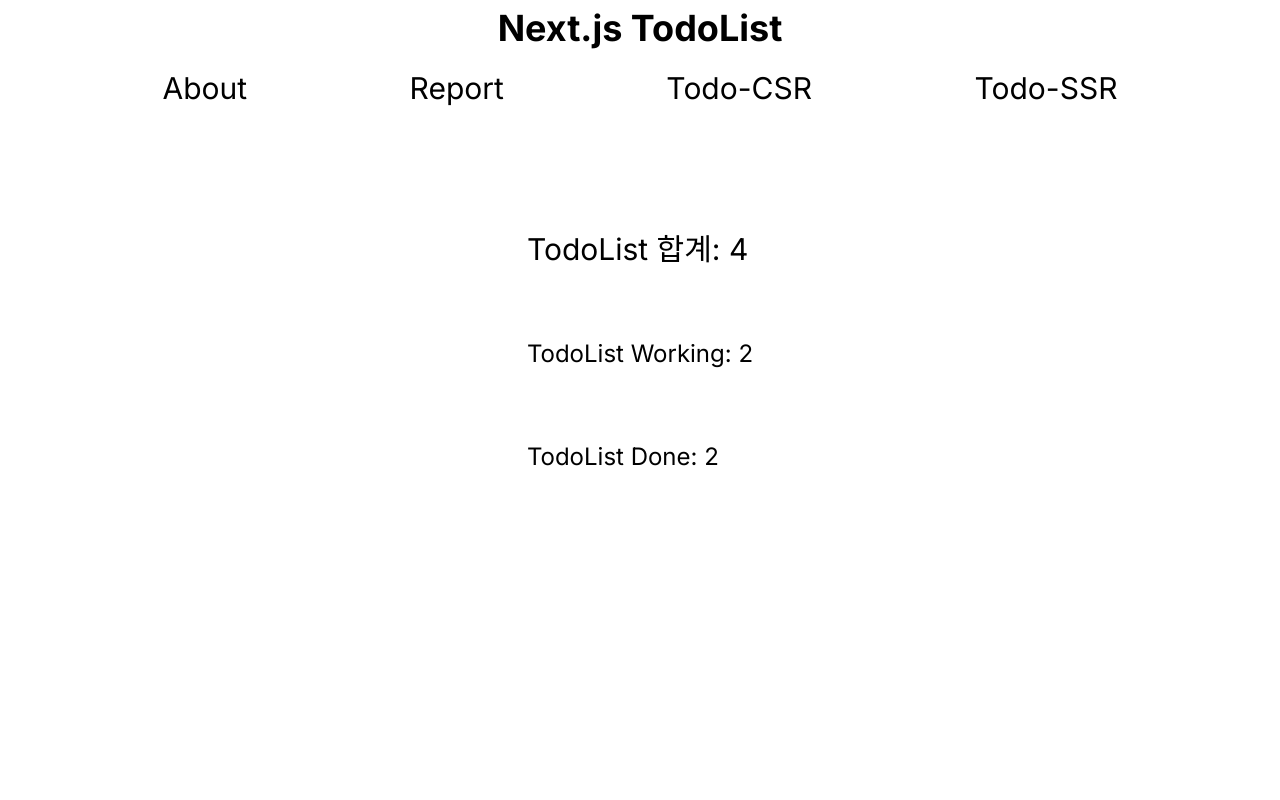
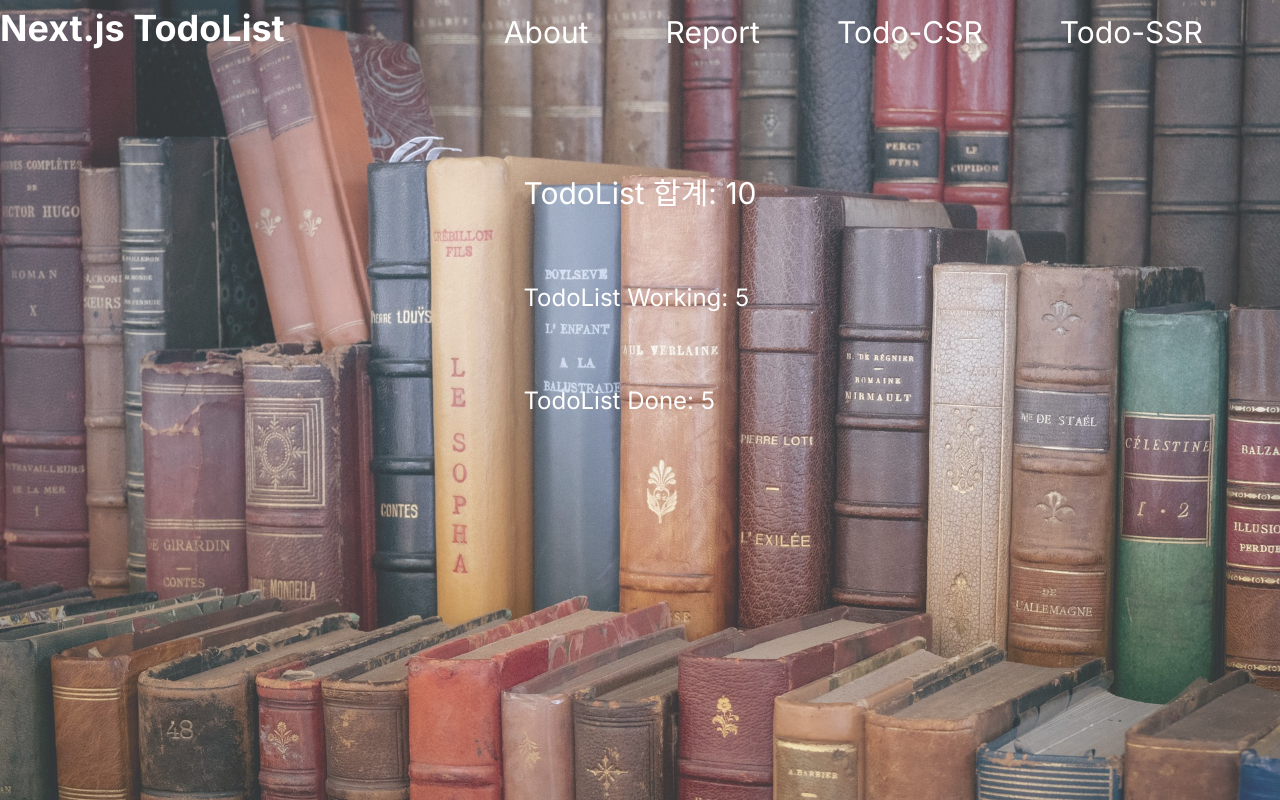
Before and after one commit to DecidedCard/nextjs-todolist, a Next.js app: page /report in a window 1280 px wide. Shown: the top 800 px of the page. Built offline with nearby package versions, Linux system fonts and the light colour scheme; data requests are answered from the project's data file.

Commit message:
[style] css 작성

```diff
--- a/db.json
+++ b/db.json
@@ -28,6 +28,42 @@
       "title": "테스트",
       "contents": "테스트",
       "isDone": false
+    },
+    {
+      "id": "46b8",
+      "title": "테스트",
+      "contents": "테스트",
+      "isDone": false
+    },
+    {
+      "id": "11ea",
+      "title": "테스트",
+      "contents": "테스트",
+      "isDone": true
+    },
+    {
+      "id": "89b3",
+      "title": "테스트",
+      "contents": "테스트",
+      "isDone": true
+    },
+    {
+      "id": "c3d7",
+      "title": "테스트",
+      "contents": "테스트",
+      "isDone": true
+    },
+    {
+      "id": "1619",
+      "title": "테스트",
+      "contents": "테스트",
+      "isDone": false
+    },
+    {
+      "id": "dc81",
+      "title": "테스트",
+      "contents": "테스트",
+      "isDone": false
     }
   ]
 }
--- a/src/app/about/page.tsx
+++ b/src/app/about/page.tsx
@@ -11,11 +11,11 @@
   return (
     <main className="flex justify-center">
       <div className=" flex flex-col items-center">
-        <h2 className="text-2xl m-3">
+        <h2 className="text-2xl text-white m-3">
           <label>이름: </label>
           {companyInfo.name}
         </h2>
-        <p className="text-xl m-2">
+        <p className="text-xl text-white m-2">
           <label>설명: </label>
           {companyInfo.desctiption}
         </p>
--- a/src/app/globals.css
+++ b/src/app/globals.css
@@ -5,3 +5,7 @@
 body {
   box-sizing: border-box;
 }
+
+::-webkit-scrollbar {
+  display: none;
+}
--- a/src/app/layout.tsx
+++ b/src/app/layout.tsx
@@ -4,6 +4,8 @@
 import Navigation from "@/components/Navigation";
 import QueryProvider from "./QueryProvider";
 import Header from "@/components/Header";
+import Image from "next/image";
+import bookImage from "@/assets/bookImage.jpg";
 
 const inter = Inter({ subsets: ["latin"] });
 
@@ -20,8 +22,15 @@
   return (
     <html lang="en">
       <body className={inter.className}>
-        <Header />
-        <Navigation />
+        <div className="flex justify-between">
+          <Header />
+          <Navigation />
+        </div>
+        <Image
+          src={bookImage}
+          alt="책 이미지 입니다."
+          className="absolute top-0 bottom-16 -z-10 opacity-80"
+        />
         <QueryProvider>{children}</QueryProvider>
       </body>
     </html>
--- a/src/app/page.tsx
+++ b/src/app/page.tsx
@@ -1,5 +1,5 @@
 import Image from "next/image";
 
 export default function Home() {
-  return <></>;
+  return <div></div>;
 }
--- a/src/app/report/page.tsx
+++ b/src/app/report/page.tsx
@@ -13,15 +13,15 @@
   return (
     <main className="flex justify-center mt-10">
       <div className="flex flex-col justify-evenly h-96">
-        <h2 className="text-3xl">
+        <h2 className="text-3xl text-white">
           <label>TodoList 합계: </label>
           {todoList.totalTodoList}
         </h2>
-        <p className="text-2xl">
+        <p className="text-2xl text-white">
           <label>TodoList Working: </label>
           {todoList.working}
         </p>
-        <p className="text-2xl">
+        <p className="text-2xl text-white">
           <label>TodoList Done: </label>
           {todoList.done}
         </p>
--- a/src/app/todo-ssr/page.tsx
+++ b/src/app/todo-ssr/page.tsx
@@ -17,7 +17,7 @@
       </Link>
 
       <div className="min-h-72">
-        <h2 className="text-2xl">Working...</h2>
+        <h2 className="text-2xl text-white ml-4">Working...</h2>
         <section className="flex flex-wrap m-2">
           {todoList
             .filter((item) => {
@@ -27,7 +27,7 @@
               return (
                 <div
                   key={item.id}
-                  className="flex flex-col justify-between m-2 p-2 min-w-64 min-h-36 rounded-lg border border-solid border-slate-950"
+                  className="flex flex-col justify-between m-2 p-2 min-w-64 min-h-36 rounded-lg border border-solid border-slate-950 bg-amber-100 bg-opacity-60"
                 >
                   <h2>{item.title}</h2>
                   <p>{item.contents}</p>
@@ -37,7 +37,7 @@
         </section>
       </div>
       <div className="min-h-72">
-        <h2 className="text-2xl">Done!</h2>
+        <h2 className="text-2xl text-white ml-4">Done!</h2>
         <section className="flex flex-wrap m-2">
           {todoList
             .filter((item) => {
@@ -47,7 +47,7 @@
               return (
                 <div
                   key={item.id}
-                  className="flex flex-col justify-between m-2 p-2 min-w-64 min-h-36 rounded-lg border border-solid border-slate-950"
+                  className="flex flex-col justify-between m-2 p-2 min-w-64 min-h-36 rounded-lg border border-solid border-slate-950 bg-amber-100 bg-opacity-60"
                 >
                   <h2>{item.title}</h2>
                   <p>{item.contents}</p>
--- a/src/components/Header.tsx
+++ b/src/components/Header.tsx
@@ -5,7 +5,7 @@
   return (
     <header className="flex justify-center items-center h-14 text-4xl font-bold">
       <Link href={"/"}>
-        <h1>Next.js TodoList</h1>
+        <h1 className="text-white">Next.js TodoList</h1>
       </Link>
     </header>
   );
--- a/src/components/Navigation.tsx
+++ b/src/components/Navigation.tsx
@@ -3,7 +3,7 @@
 
 const Navigation = () => {
   return (
-    <nav className="flex justify-evenly items-center h-16 text-3xl">
+    <nav className="flex justify-evenly items-center w-4/6 h-16 text-3xl text-white">
       <Link href={"/about"}>About</Link>
       <Link href={"/report"}>Report</Link>
       <Link href={"/todo-csr"}>Todo-CSR</Link>
--- a/src/components/TodoListComponents/InputForm.tsx
+++ b/src/components/TodoListComponents/InputForm.tsx
@@ -23,14 +23,14 @@
           placeholder="제목을 입력해주세요"
           value={title}
           onChange={onChangeTitleHandler}
-          className="border border-solid border-slate-950 rounded-3xl p-2 w-72 h-10"
+          className="border border-solid border-slate-950 rounded-3xl p-2 w-72 h-10 bg-amber-100 bg-opacity-60"
         />
         <input
           type="text"
           placeholder="내용을 입력해주세요"
           value={contents}
           onChange={onChangeContentsHandler}
-          className="border border-solid border-slate-950 rounded-3xl p-2 w-72 h-10"
+          className="border border-solid border-slate-950 rounded-3xl p-2 w-72 h-10 bg-amber-100 bg-opacity-60"
         />
         <button type="submit" className="bg-green-400 w-14 h-7 rounded-2xl">
           등록
--- a/src/components/TodoListComponents/TodoList.tsx
+++ b/src/components/TodoListComponents/TodoList.tsx
@@ -15,7 +15,9 @@
 
   return (
     <div className="min-h-72">
-      <h2 className="text-2xl">{isActive ? "Done!!!" : "Working..."}</h2>
+      <h2 className="text-2xl text-white ml-4">
+        {isActive ? "Done!!!" : "Working..."}
+      </h2>
       <section className="flex flex-wrap m-2">
         {todoList
           ?.filter((item) => {
@@ -25,7 +27,7 @@
             return (
               <div
                 key={item.id}
-                className="flex flex-col justify-between m-2 p-2 min-w-64 min-h-36 rounded-lg border border-solid border-slate-950"
+                className="flex flex-col justify-between m-2 p-2 min-w-64 min-h-36 rounded-lg border border-solid border-slate-950 bg-amber-100 bg-opacity-60"
               >
                 <h3>{item.title}</h3>
                 <p>{item.contents}</p>
```
Also changed, not shown: src/hook/useTodoInputForm.ts (+4 -4 lines), src/assets/bookImage.jpg (added).
